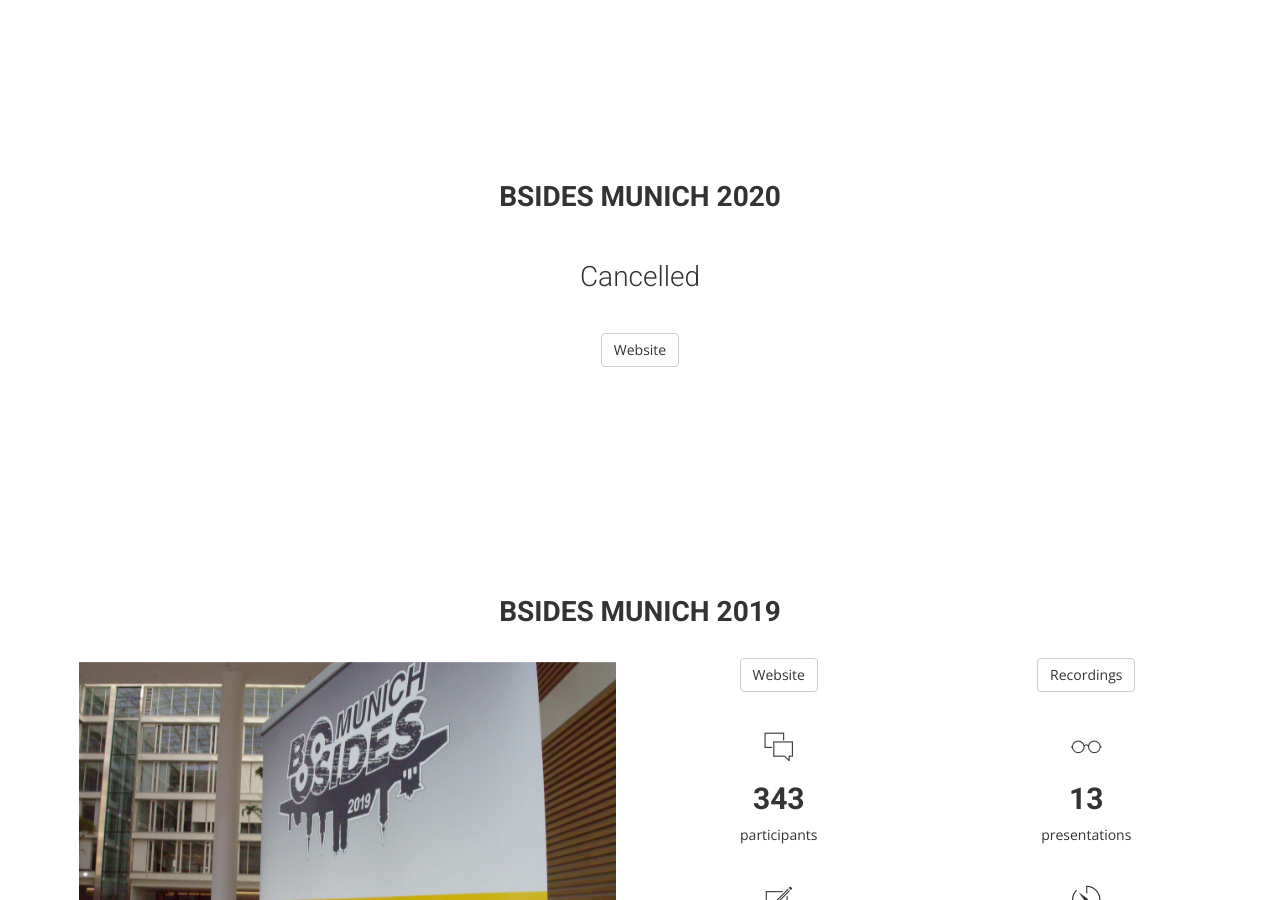
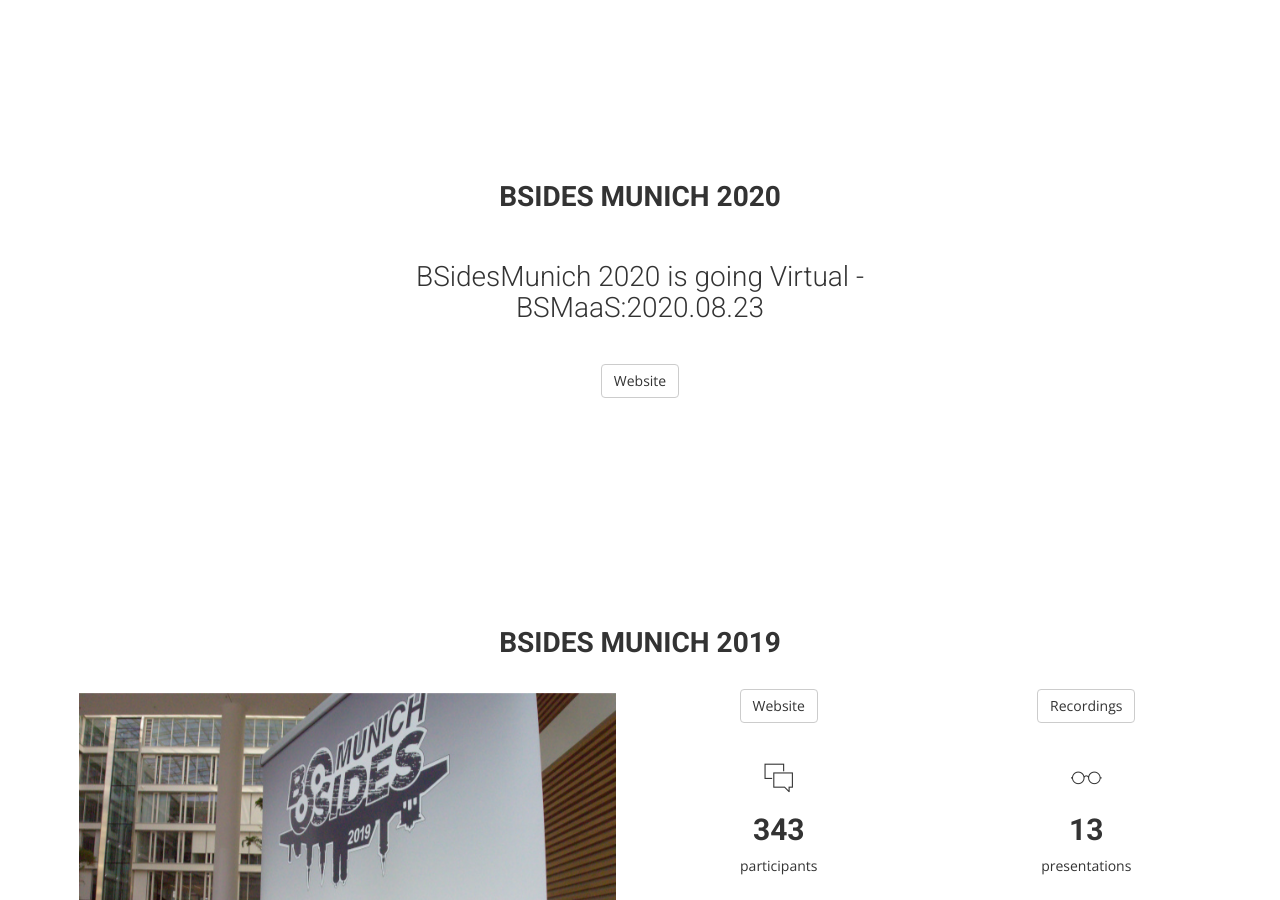
Before and after one commit to BSidesMUC/www, a Jekyll site: the page built from index.md, in a window 1280 px wide and 900 px high, scrolled down 504 px. Built offline with Jekyll 4.4.1, drawn with Linux system fonts in a browser that asks for light colours; some web fonts are replaced.

Commit message:
Update 2020 details

```diff
--- a/_config.yml
+++ b/_config.yml
@@ -80,7 +80,7 @@
       hours:
       website_uri: https://2020.bsidesmunich.org
       recordings_uri:
-      cancelled: "Cancelled"
+      cancelled: "BSidesMunich 2020 is going Virtual - BSMaaS:2020.08.23"
     a2019:
       title: "BSides Munich 2019"
       participants: 343
```
